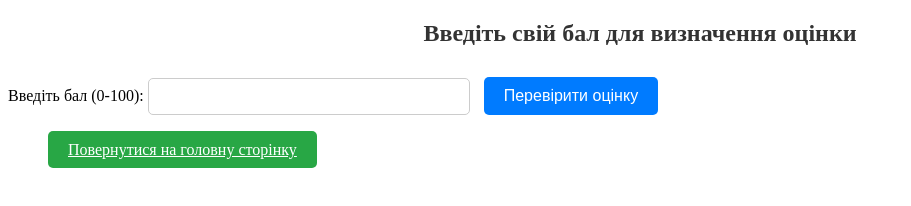
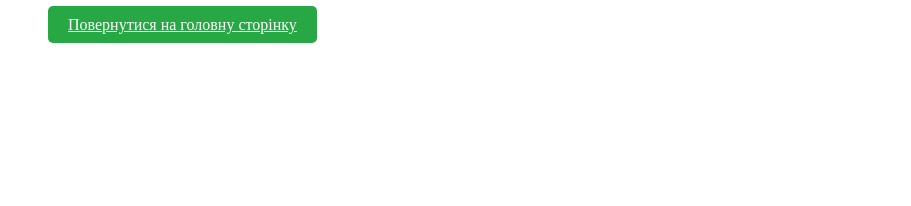
Before and after one commit to Taras-P-Kob/lab13, a plain HTML site: page js_script/lab2_2.html in a window 1280 px wide. Shown: the whole page, without its empty margins (0-911 px from the left). Drawn offline with Linux system fonts and the light colour scheme.

Commit message:
Update lab2_2.html

```diff
--- a/js_script/lab2_2.html
+++ b/js_script/lab2_2.html
@@ -1,58 +1,43 @@
-<!DOCTYPE html>
+<!DOCTYPE HTML>
 <html>
 	<head>
 		<meta charset="UTF-8">
-	<title>IF та умовні операції</title>
-
+		<title>Прізвище, група</title>
     <link rel="stylesheet" href="../css/style.css">
 	</head>
 	<body>
-	<h2 style="text-align:center">Введіть свій бал для визначення оцінки</h2>
-
-	<label for="score">Введіть бал (0-100): </label>
-	<input type="number" id="score" min="0" max="100">
-	<button onclick="checkScore()">Перевірити оцінку</button>
-
-	<p id="result"></p>
-
 		<script>
 			"use strict";
+			let today = new Date();
+			let month = 5; // Замініть на місяць вашого дня народження (0 = січень, 11 = грудень)
+			let day = 15;  // Замініть на день вашого народження
 
-		function checkScore() {
-			let score = parseInt(document.getElementById("score").value);
-			let result = "";
+			let birthday = new Date(today.getFullYear(), month, day);
 
-			if (score >= 88 && score <= 100) {
-				result = "Ваша оцінка: Відмінно!";
-			} else if (score >= 71 && score <= 87) {
-				result = "Ваша оцінка: Добре!";
-			} else if (score >= 50 && score <= 70) {
-				result = "Ваша оцінка: Задовільно!";
-			} else if (score >= 0 && score <= 49) {
-				result = "Ваша оцінка: Не задовільно!";
-			} else {
-				result = "Ви ввели неправильне значення!";
+			// Якщо день народження вже пройшов цього року, додаємо рік
+			if (today > birthday) {
+				birthday.setFullYear(today.getFullYear() + 1);
 			}
 
-			document.getElementById("result").innerHTML = result;
+			const dayMs = 86400000;
+			const hourMs = 3600000;
+			const minuteMs = 60000;
 
-			// Використання тернарної операції для визначення категорії оцінки
-			let category = (score >= 88 && score <= 100) ? "Відмінно" :
-						   (score >= 71 && score <= 87) ? "Добре" :
-						   (score >= 50 && score <= 70) ? "Задовільно" :
-						   (score >= 0 && score <= 49) ? "Не задовільно" :
-						   "Неправильне значення";
+			let timeLeft = birthday.getTime() - today.getTime();
+			let days = Math.floor(timeLeft / dayMs);
+			let hours = Math.floor((timeLeft - days * dayMs) / hourMs);
+			let minutes = Math.floor((timeLeft - days * dayMs - hours * hourMs) / minuteMs);
 
-			document.getElementById("result").innerHTML += `<br>Категорія оцінки за тернарною операцією: ${category}`;
-		}
+			let str = days + " днів, " + hours + " годин, " + minutes + " хвилин.";
+			console.log("До вашого дня народження залишилося ", str);
+			alert("До вашого дня народження залишилося " + str);
 		</script>
-
-
 
 		<ul>
     <li>
         <a class="home" href="../index.html">Повернутися на головну сторінку</a>
     </li>
 </ul>
+
 	</body>
 </html>
```
Lines whose indentation alone changed are shown as unchanged.
